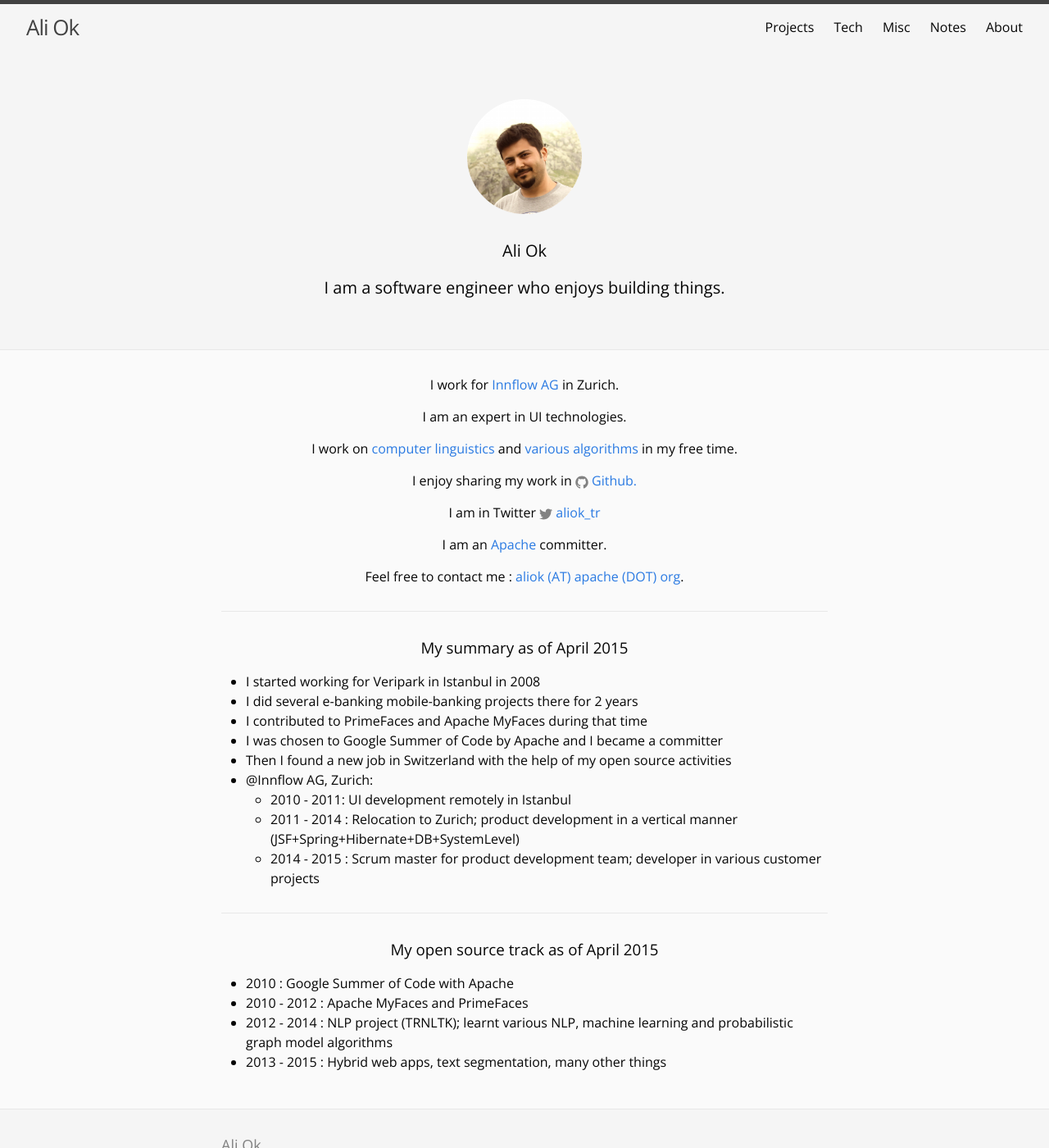
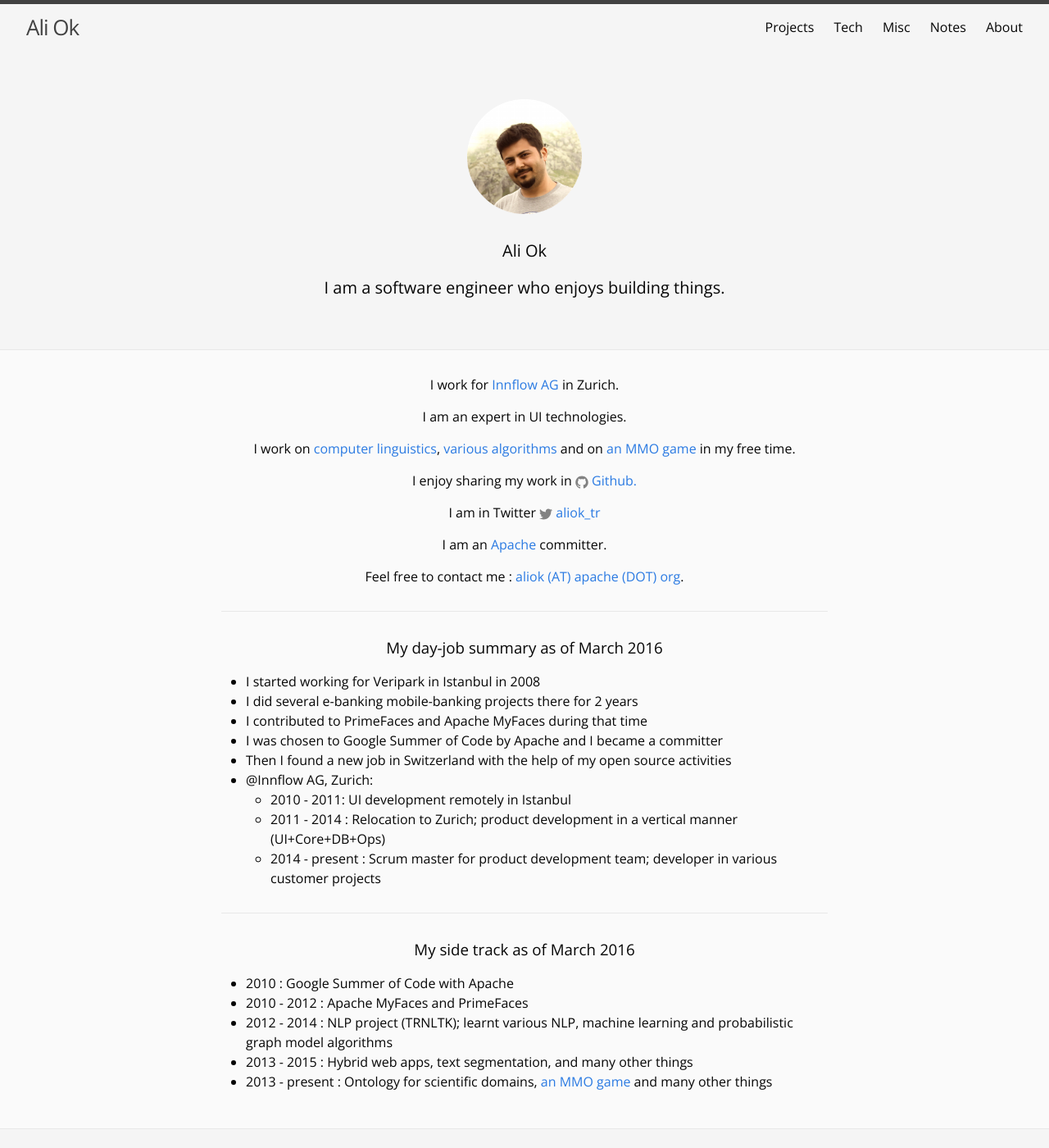
Before and after one commit to aliok/aliok.github.io, a Jekyll site: the page built from about.html, in a window 1280 px wide and 1400 px high. Shown: the whole window at 82% size. Built offline with Jekyll 4.4.1, drawn with Linux system fonts in a browser that asks for light colours.

Commit message:
Updated about me parts

```diff
--- a/about.html
+++ b/about.html
@@ -31,8 +31,11 @@ permalink: /about/
             <p>I am an expert in UI technologies.</p>
 
             <p>
-                I work on <a href="https://github.com/aliok/trnltk-java">computer linguistics</a> and
-                <a href="https://github.com/aliok?tab=repositories">various algorithms</a> in my free time.
+                I work on <a href="https://github.com/aliok/trnltk-java">computer linguistics</a>,
+                <a href="https://github.com/aliok?tab=repositories">various algorithms</a>
+                and
+                on <a href="http://rambo.li">an MMO game</a>
+                in my free time.
             </p>
 
             <p>I enjoy sharing my work in
@@ -67,7 +70,7 @@ permalink: /about/
 
         </div>
         <div class="about-summary">
-            <h3 style="text-align: center;">My summary as of April 2015</h3>
+            <h3 style="text-align: center;">My day-job summary as of March 2016</h3>
             <ul>
                 <li>I started working for Veripark in Istanbul in 2008</li>
                 <li>I did several e-banking mobile-banking projects there for 2 years</li>
@@ -78,19 +81,20 @@ permalink: /about/
                     <ul>
 
                         <li>2010 - 2011: UI development remotely in Istanbul</li>
-                        <li>2011 - 2014 : Relocation to Zurich; product development in a vertical manner (JSF+Spring+Hibernate+DB+SystemLevel)</li>
-                        <li>2014 - 2015 : Scrum master for product development team; developer in various customer projects</li>
+                        <li>2011 - 2014 : Relocation to Zurich; product development in a vertical manner (UI+Core+DB+Ops)</li>
+                        <li>2014 - present : Scrum master for product development team; developer in various customer projects</li>
                     </ul>
                 </li>
             </ul>
         </div>
         <div class="about-summary">
-            <h3 style="text-align: center;">My open source track as of April 2015</h3>
+            <h3 style="text-align: center;">My side track as of March 2016</h3>
             <ul>
                 <li>2010 : Google Summer of Code with Apache</li>
                 <li>2010 - 2012 : Apache MyFaces and PrimeFaces</li>
                 <li>2012 - 2014 : NLP project (TRNLTK); learnt various NLP, machine learning and probabilistic graph model algorithms</li>
-                <li>2013 - 2015 : Hybrid web apps, text segmentation, many other things</li>
+                <li>2013 - 2015 : Hybrid web apps, text segmentation, and many other things</li>
+                <li>2013 - present : Ontology for scientific domains, <a href="http://rambo.li">an MMO game</a> and many other things</li>
             </ul>
         </div>
     </div>
```
Also changed, not shown: _includes/aside.html (+5 -2 lines), README.md.
